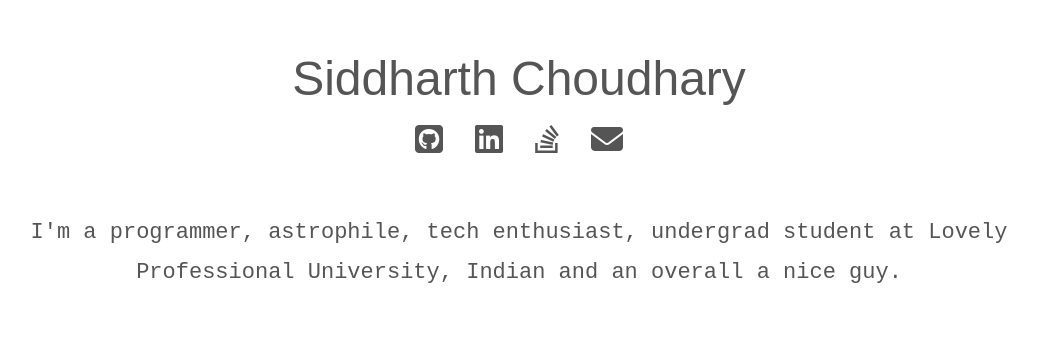
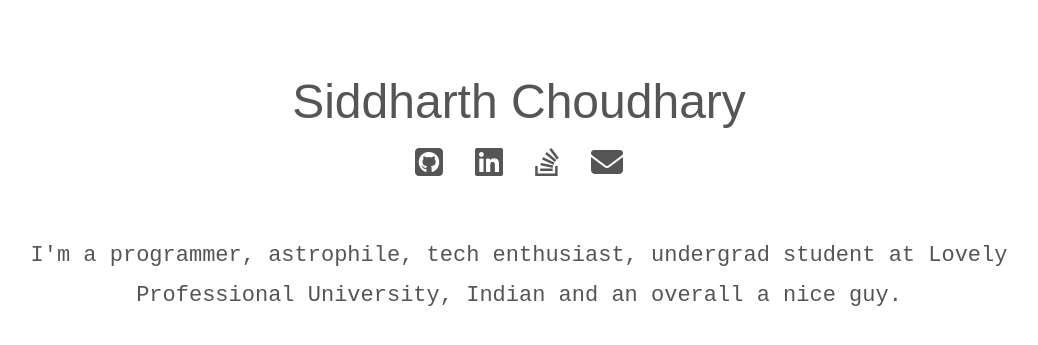
Before and after one commit to siddharthzs/siddharthzs.github.io, a plain HTML site: page index.html in a window 1280 px wide. Shown: the part 205-550 px from the top of the page, without its empty margins (121-1159 px from the left). Drawn offline with Linux system fonts and the light colour scheme.

Commit message:
all done

```diff
--- a/index.html
+++ b/index.html
@@ -20,6 +20,10 @@
 
         .inner {
             width: 100vw;
+            height: 100vh;
+            display: flex;
+            align-items:center;
+            align-content: center;
         }
 
         .inner .heading-section {
@@ -29,7 +33,7 @@
             color: #555555;
             flex-direction: column;
             font-family: 'Avenir', Arial, serif;
-            margin-top: 20%;
+
         }
 
         .heading-section h1 {
```
